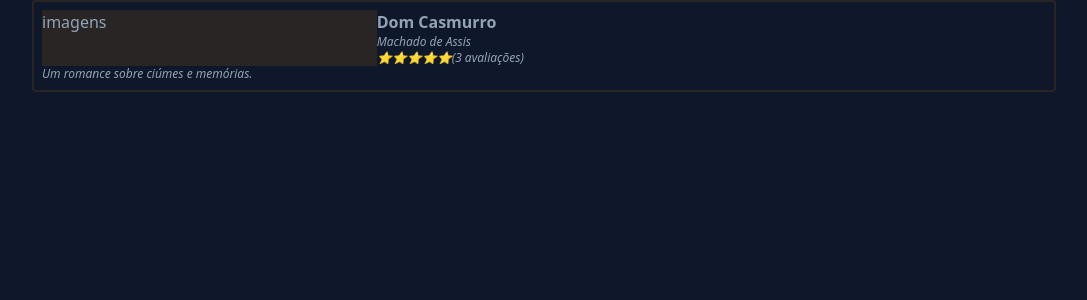
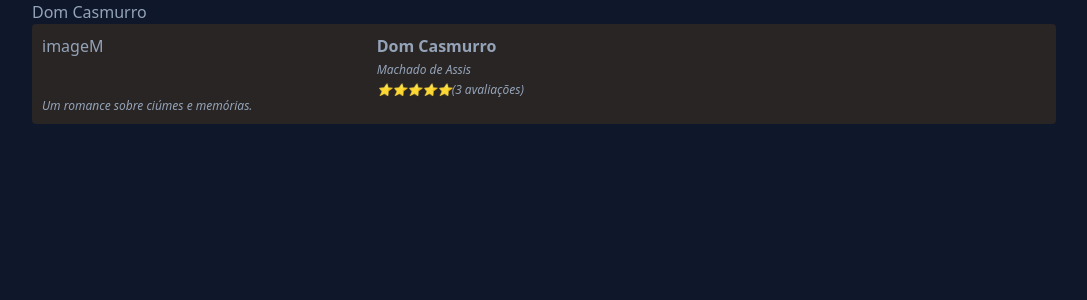
Before and after one commit to Brunorobson/bookwise, a PHP site: page /livro.php?id=1 in a window 1280 px wide. Shown: the part 60-360 px from the top of the page, without its empty margins (96-1183 px from the left). Run offline with PHP 8.4, Linux system fonts and the light colour scheme; some libraries are stand-ins or nearby versions.

Commit message:
adicionando modelagem mvc

```diff
--- a/components/header.php
+++ /dev/null
@@ -1,13 +0,0 @@
-    <nav class="mx-auto max-w-screen-lg flex justify-between px-8 py-4">
-        <div class="font-bold text-xl tracking-wide">
-            Book Wise
-        </div>
-        <ul class="flex space-x-4 font-bold">
-            <li><a href="/" class="text-line-500">Explorar</a></li>
-            <li></li><a href="/meus-livros">Meus Livros</a>
-        </ul>
-        <ul>
-            <li></li><a href="#">Login
-            </a></li>
-        </ul>
-    </nav>
--- a/livro.php
+++ b/livro.php
@@ -3,40 +3,6 @@ require 'dados.php';
 $id = $_REQUEST['id'];
 $filtrados = array_filter($livros, fn($l) => $l['id'] == $id);
 $livro = array_pop($filtrados);
-?>
 
-<!DOCTYPE html>
-<html lang="en">
-
-<head>
-    <meta charset="UTF-8">
-    <meta name="viewport" content="width=device-width, initial-scale=1.0">
-    <script src="https://cdn.tailwindcss.com"></script>
-    <title>Bookwise - projeto</title>
-</head>
-
-<body class="bg-slate-900 text-slate-400">
-    <header class="bg-stone-900">
-        <?php include('components/header.php') ?>
-    </header>
-    <main class="mx-auto max-w-screen-lg space-y-6">
-        <div class="p-2 rounded border-stone-800 border-2">
-            <div class="flex">
-                <div class="w-1/3 bg-stone-800">imagens</div>
-                <div>
-                    <div class="font-semibold" hover: underline>
-                        <?= $livro['titulo'] ?>
-                    </div>
-
-
-                    <div class="text-xs italic"><?= $livro['autor'] ?></div>
-                    <div class="text-xs italic">⭐⭐⭐⭐⭐(3 avaliações)</div>
-                </div>
-
-            </div>
-            <div class="text-xs italic"><?= $livro['descricao'] ?></div>
-        </div>
-    </main>
-</body>
-
-</html>
+$view = 'livro';
+require 'views/template/app.php';
--- /dev/null
+++ b/views/livro.view.php
@@ -0,0 +1,13 @@
+<?= $livro['titulo'] ?>
+<div class="p-2 rounded border-stone-800 border-2 bg-stone-800">
+    <div class="flex">
+        <div class="w-1/3 bg-stone-800">imageM</div>
+        <div class="space-y-1">
+            <a href="livro.php?id=<?= $livro['id'] ?>" class="font-semibold" hover: underline><?= $livro['titulo'] ?></a>
+            <div class="text-xs italic"><?= $livro['autor'] ?></div>
+            <div class="text-xs italic">⭐⭐⭐⭐⭐(3 avaliações)</div>
+        </div>
+
+    </div>
+    <div class="text-xs italic"><?= $livro['descricao'] ?></div>
+</div>
--- /dev/null
+++ b/views/template/app.php
@@ -0,0 +1,33 @@
+<!DOCTYPE html>
+<html lang="pt-br">
+
+<head>
+    <meta charset="UTF-8">
+    <meta name="viewport" content="width=device-width, initial-scale=1.0">
+    <script src="https://cdn.tailwindcss.com"></script>
+    <title>Bookwise - projeto</title>
+</head>
+
+<body class="bg-slate-900 text-slate-400">
+    <header class="bg-stone-900">
+        <nav class="mx-auto max-w-screen-lg flex justify-between px-8 py-4">
+            <div class="font-bold text-xl tracking-wide">
+                Book Wise
+            </div>
+            <ul class="flex space-x-4 font-bold">
+                <li><a href="/" class="text-line-500">Explorar</a></li>
+                <li></li><a href="/meus-livros">Meus Livros</a>
+            </ul>
+            <ul>
+                <li></li><a href="#">Login
+                </a></li>
+            </ul>
+        </nav>
+    </header>
+
+    <main class="mx-auto max-w-screen-lg space-y-6">
+        <?php require "views/{$view}.view.php" ?>
+    </main>
+</body>
+
+</html>
```
Also changed, not shown: components/livros.php (deleted, +0 -19 lines), index.php (+4 -30 lines), views/index.view.php (added, +28 -0 lines).
